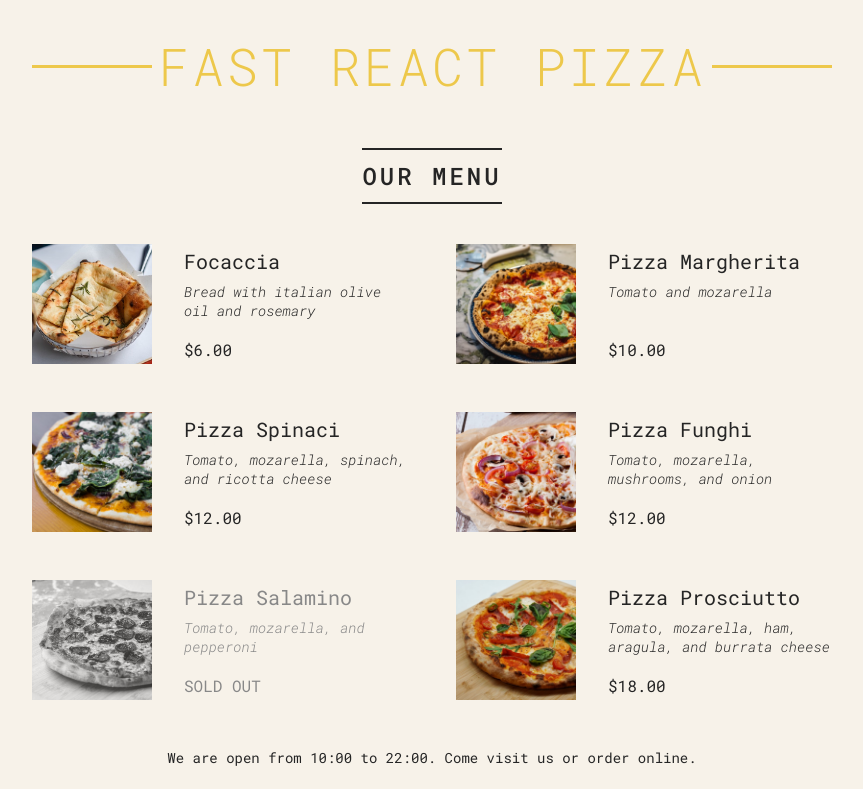
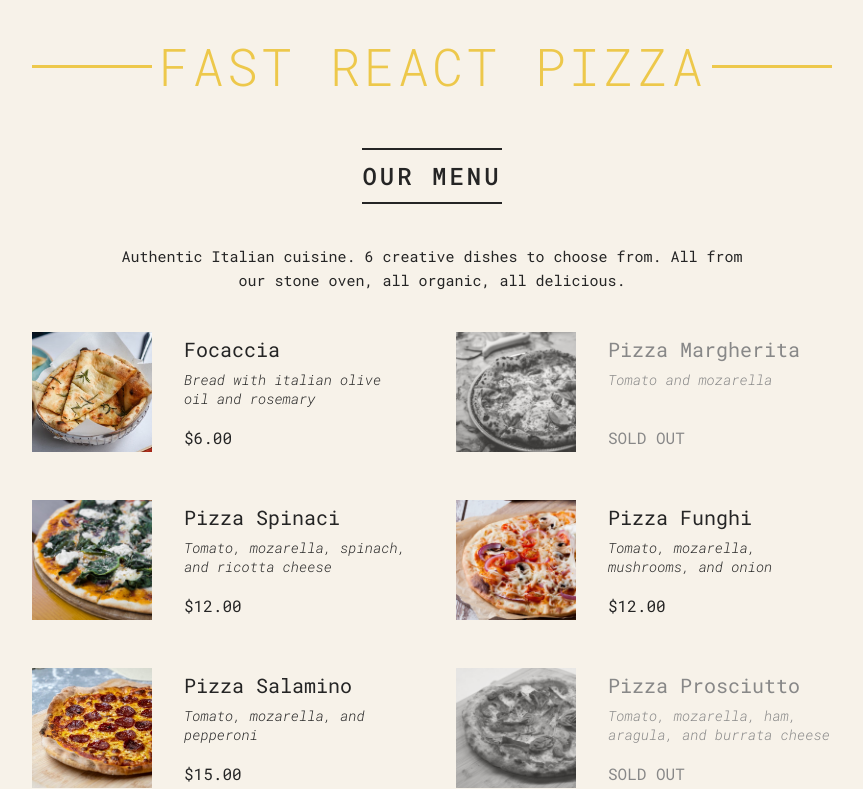
Before and after one commit to nikolamihailov/React-Udemy, a React (Vite) app in the folder 02. Pizza-menu project/: page / in a window 1280 px wide. Shown: the top 789 px of the page, without its empty margins (208-1071 px from the left). Built offline with nearby package versions, Linux system fonts and the light colour scheme.

Commit message:
section finished

```diff
--- a/02. Pizza-menu project/src/components/Menu.jsx
+++ b/02. Pizza-menu project/src/components/Menu.jsx
@@ -5,11 +5,22 @@ export default function Menu() {
   return (
     <main className="menu">
       <h2>Our menu</h2>
-      <ul className="pizzas">
-        {pizzaData.map((p) => {
-          return <PizzaItem {...p} key={p.name} />;
-        })}
-      </ul>
+      {pizzaData.length > 0 ? (
+        <>
+          <p>
+            Authentic Italian cuisine. 6 creative dishes to choose from. All
+            from our stone oven, all organic, all delicious.
+          </p>
+
+          <ul className="pizzas">
+            {pizzaData.map((pizza) => (
+              <PizzaItem {...pizza} key={pizza.name} />
+            ))}
+          </ul>
+        </>
+      ) : (
+        <p>We are still working on our menu. Please come back later :)</p>
+      )}
     </main>
   );
 }
--- a/02. Pizza-menu project/src/data/data.js
+++ b/02. Pizza-menu project/src/data/data.js
@@ -11,7 +11,7 @@ export const pizzaData = [
     ingredients: "Tomato and mozarella",
     price: 10,
     photoName: "pizzas/margherita.jpg",
-    soldOut: false,
+    soldOut: true,
   },
   {
     name: "Pizza Spinaci",
@@ -32,13 +32,13 @@ export const pizzaData = [
     ingredients: "Tomato, mozarella, and pepperoni",
     price: 15,
     photoName: "pizzas/salamino.jpg",
-    soldOut: true,
+    soldOut: false,
   },
   {
     name: "Pizza Prosciutto",
     ingredients: "Tomato, mozarella, ham, aragula, and burrata cheese",
     price: 18,
     photoName: "pizzas/prosciutto.jpg",
-    soldOut: false,
+    soldOut: true,
   },
 ];
```
